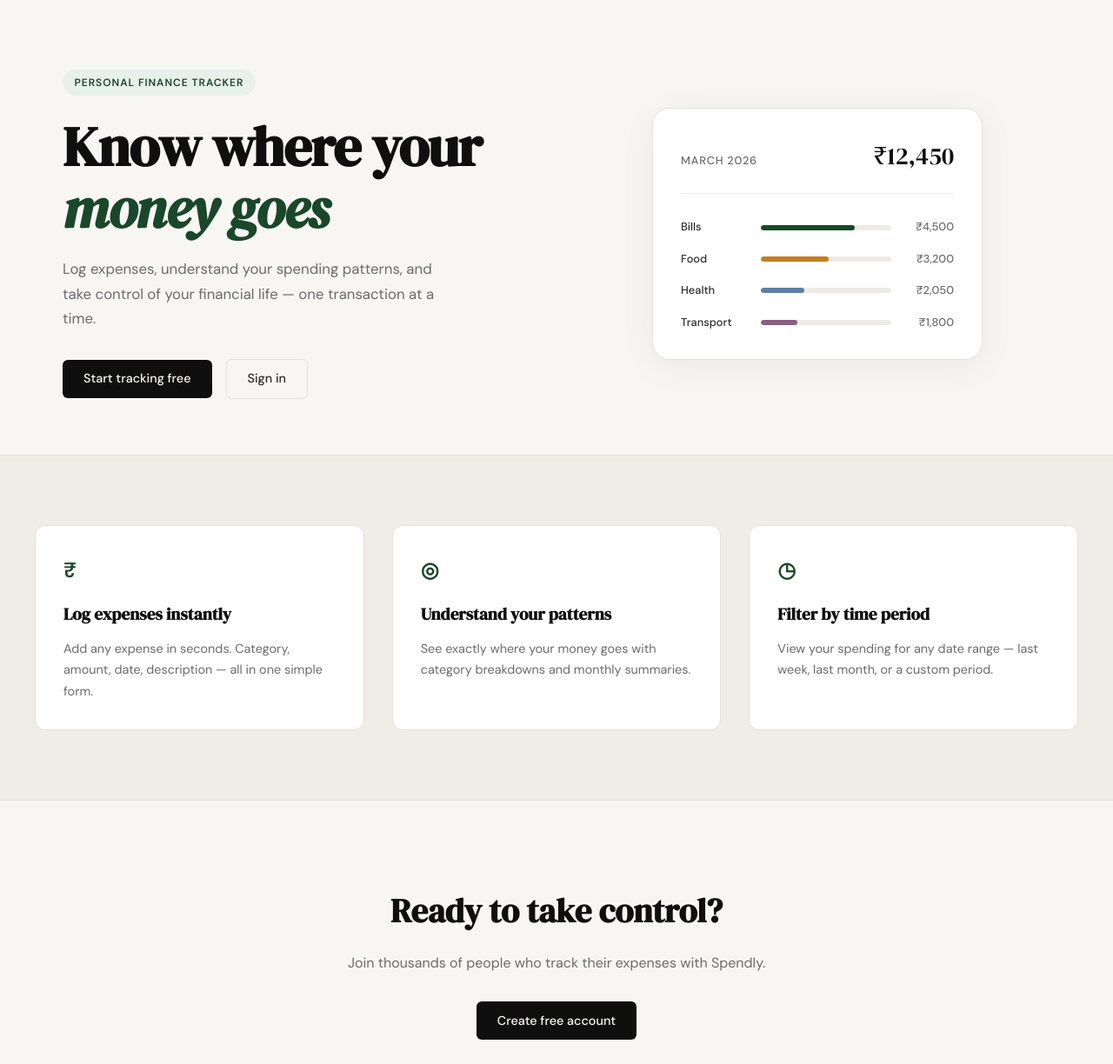
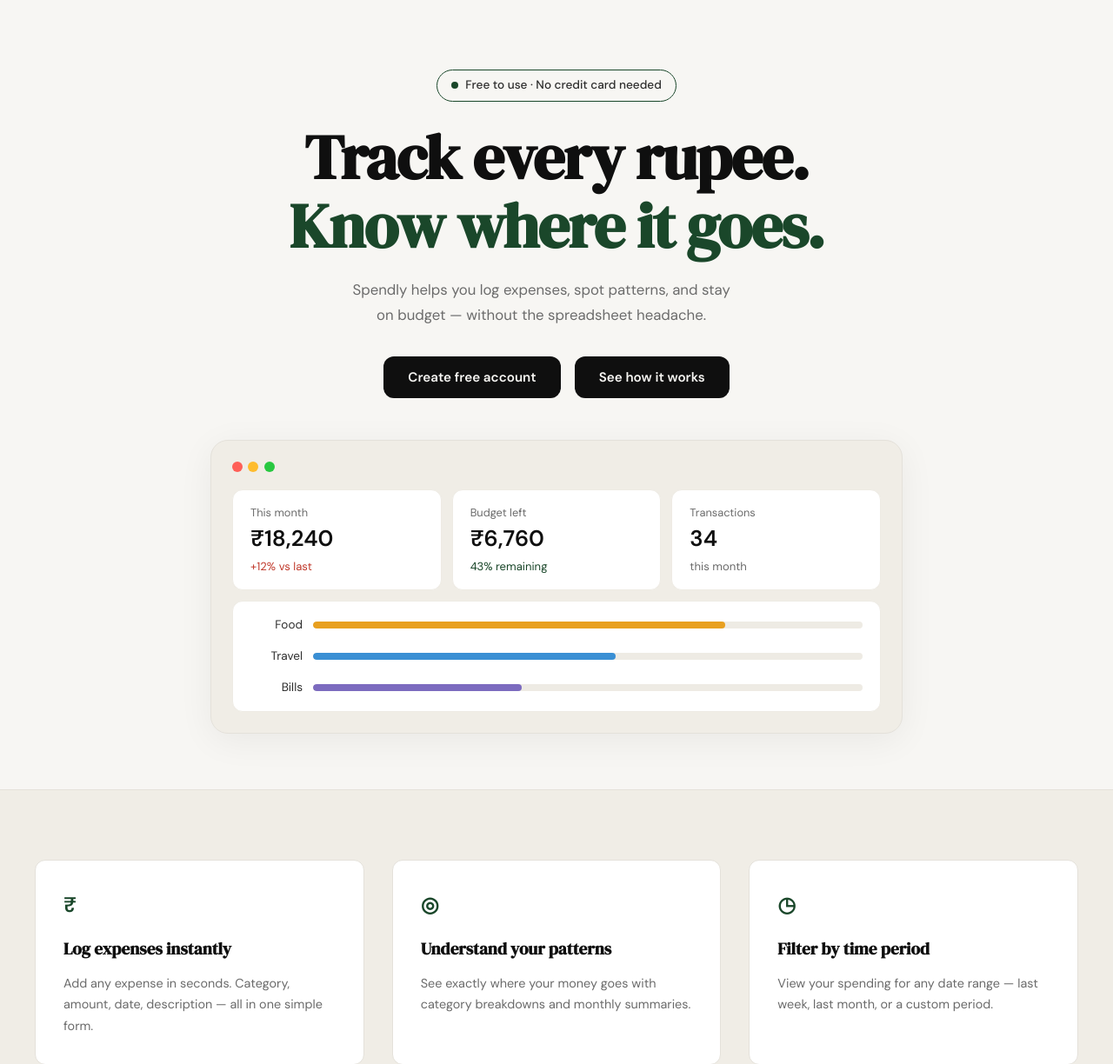
Before and after one commit to ShubhamWaghmare11/splendly, a Flask app: page / in a window 1280 px wide. Shown: the part 61-1285 px from the top of the page at 87% size. Run offline with Flask 3, Linux system fonts and the light colour scheme.

Commit message:
Updated landing page

```diff
--- /dev/null
+++ b/static/css/landing.css
@@ -0,0 +1,182 @@
+/* ------------------------------------------------------------------ */
+/* Hero — landing page overrides                                        */
+/* ------------------------------------------------------------------ */
+
+.hero {
+    display: flex;
+    flex-direction: column;
+    align-items: center;
+    text-align: center;
+    padding: 5rem 2rem 4rem;
+    gap: 3rem;
+    max-width: 860px;
+    margin: 0 auto;
+}
+
+.hero-badge {
+    display: inline-flex;
+    align-items: center;
+    gap: 0.5rem;
+    background: transparent;
+    border: 1px solid var(--accent);
+    color: var(--ink-soft);
+    font-size: 0.85rem;
+    font-weight: 500;
+    padding: 0.4rem 1rem;
+    border-radius: 999px;
+    margin-bottom: 1.5rem;
+    text-transform: none;
+    letter-spacing: normal;
+}
+
+.hero-badge-dot {
+    width: 8px;
+    height: 8px;
+    border-radius: 50%;
+    background: var(--accent);
+    display: inline-block;
+    flex-shrink: 0;
+}
+
+.hero-title {
+    font-family: var(--font-display);
+    font-size: clamp(2.8rem, 6vw, 4.5rem);
+    line-height: 1.1;
+    color: var(--ink);
+    margin-bottom: 1.25rem;
+    font-style: normal;
+    letter-spacing: -0.02em;
+}
+
+.hero-title-accent {
+    color: var(--accent);
+    display: block;
+}
+
+.hero-subtitle {
+    font-size: 1.05rem;
+    color: var(--ink-muted);
+    line-height: 1.75;
+    max-width: 580px;
+    margin-bottom: 2rem;
+}
+
+.hero-actions {
+    display: flex;
+    gap: 1rem;
+    justify-content: center;
+}
+
+.btn-hero {
+    display: inline-block;
+    background: var(--ink);
+    color: var(--paper);
+    padding: 0.75rem 1.75rem;
+    border-radius: var(--radius-md);
+    font-family: var(--font-body);
+    font-size: 0.95rem;
+    font-weight: 600;
+    transition: background 0.2s;
+    text-decoration: none;
+}
+
+.btn-hero:hover { background: var(--accent); }
+
+/* ------------------------------------------------------------------ */
+/* Mock dashboard card                                                  */
+/* ------------------------------------------------------------------ */
+
+.hero-dashboard { width: 100%; }
+
+.dashboard-card {
+    background: var(--paper-warm);
+    border: 1px solid var(--border);
+    border-radius: var(--radius-lg);
+    padding: 1.5rem;
+    box-shadow: 0 8px 40px rgba(0, 0, 0, 0.06);
+}
+
+.dashboard-dots {
+    display: flex;
+    gap: 0.4rem;
+    margin-bottom: 1.25rem;
+}
+
+.dot {
+    width: 12px;
+    height: 12px;
+    border-radius: 50%;
+}
+
+.dot-red    { background: #ff5f57; }
+.dot-yellow { background: #febc2e; }
+.dot-green  { background: #28c840; }
+
+.dashboard-stats {
+    display: grid;
+    grid-template-columns: repeat(3, 1fr);
+    gap: 0.75rem;
+    margin-bottom: 0.75rem;
+}
+
+.stat-tile {
+    background: var(--paper-card);
+    border: 1px solid var(--border-soft);
+    border-radius: var(--radius-md);
+    padding: 1rem 1.25rem;
+    display: flex;
+    flex-direction: column;
+    gap: 0.3rem;
+    text-align: left;
+}
+
+.stat-label { font-size: 0.8rem; color: var(--ink-muted); }
+.stat-value { font-size: 1.6rem; font-weight: 600; color: var(--ink); line-height: 1.2; }
+.stat-sub   { font-size: 0.82rem; color: var(--ink-muted); }
+.stat-sub-danger { color: var(--danger); }
+.stat-sub-accent { color: var(--accent); }
+
+.dashboard-bars {
+    background: var(--paper-card);
+    border: 1px solid var(--border-soft);
+    border-radius: var(--radius-md);
+    padding: 1rem 1.25rem;
+    display: flex;
+    flex-direction: column;
+    gap: 0.9rem;
+}
+
+.dash-bar-row {
+    display: grid;
+    grid-template-columns: 60px 1fr;
+    align-items: center;
+    gap: 0.75rem;
+}
+
+.dash-bar-label {
+    font-size: 0.85rem;
+    color: var(--ink-soft);
+    text-align: right;
+}
+
+.dash-bar-track {
+    height: 8px;
+    background: var(--border-soft);
+    border-radius: 999px;
+    overflow: hidden;
+}
+
+.dash-bar {
+    height: 100%;
+    border-radius: 999px;
+}
+
+/* ------------------------------------------------------------------ */
+/* Responsive                                                           */
+/* ------------------------------------------------------------------ */
+
+@media (max-width: 600px) {
+    .hero { padding: 3rem 1rem 2rem; }
+    .dashboard-stats { grid-template-columns: 1fr; }
+    .hero-actions { flex-direction: column; align-items: center; }
+}
--- a/templates/landing.html
+++ b/templates/landing.html
@@ -2,66 +2,81 @@
 
 {% block title %}Spendly — Track Every Rupee{% endblock %}
 
+{% block head %}
+<link rel="stylesheet" href="{{ url_for('static', filename='css/landing.css') }}">
+{% endblock %}
+
 {% block content %}
 
 <section class="hero">
-    <div class="hero-inner">
-        <div class="hero-badge">Personal Finance Tracker</div>
+    <div class="hero-text">
+        <div class="hero-badge">
+            <span class="hero-badge-dot"></span>
+            Free to use · No credit card needed
+        </div>
         <h1 class="hero-title">
-            Know where your<br>
-            <em>money goes</em>
+            Track every rupee.<br>
+            <span class="hero-title-accent">Know where it goes.</span>
         </h1>
         <p class="hero-subtitle">
-            Log expenses, understand your spending patterns,
-            and take control of your financial life —
-            one transaction at a time.
+            Spendly helps you log expenses, spot patterns, and stay<br>
+            on budget — without the spreadsheet headache.
         </p>
         <div class="hero-actions">
-            <a href="{{ url_for('register') }}" class="btn-primary">Start tracking free</a>
-            <a href="{{ url_for('login') }}" class="btn-ghost">Sign in</a>
+            <a href="{{ url_for('register') }}" class="btn-hero">Create free account</a>
+            <a href="#features" class="btn-hero">See how it works</a>
         </div>
     </div>
-    <div class="hero-visual">
-        <div class="mock-card">
-            <div class="mock-card-header">
-                <span class="mock-label">March 2026</span>
-                <span class="mock-total">₹12,450</span>
+
+    <div class="hero-dashboard">
+        <div class="dashboard-card">
+            <div class="dashboard-dots">
+                <span class="dot dot-red"></span>
+                <span class="dot dot-yellow"></span>
+                <span class="dot dot-green"></span>
             </div>
-            <div class="mock-bars">
-                <div class="mock-bar-row">
-                    <span class="mock-cat">Bills</span>
-                    <div class="mock-bar-track">
-                        <div class="mock-bar" style="width: 72%"></div>
+            <div class="dashboard-stats">
+                <div class="stat-tile">
+                    <span class="stat-label">This month</span>
+                    <span class="stat-value">₹18,240</span>
+                    <span class="stat-sub stat-sub-danger">+12% vs last</span>
+                </div>
+                <div class="stat-tile">
+                    <span class="stat-label">Budget left</span>
+                    <span class="stat-value">₹6,760</span>
+                    <span class="stat-sub stat-sub-accent">43% remaining</span>
+                </div>
+                <div class="stat-tile">
+                    <span class="stat-label">Transactions</span>
+                    <span class="stat-value">34</span>
+                    <span class="stat-sub">this month</span>
+                </div>
+            </div>
+            <div class="dashboard-bars">
+                <div class="dash-bar-row">
+                    <span class="dash-bar-label">Food</span>
+                    <div class="dash-bar-track">
+                        <div class="dash-bar" style="width: 75%; background: #e8a020;"></div>
                     </div>
-                    <span class="mock-amt">₹4,500</span>
                 </div>
-                <div class="mock-bar-row">
-                    <span class="mock-cat">Food</span>
-                    <div class="mock-bar-track">
-                        <div class="mock-bar mock-bar-2" style="width: 52%"></div>
+                <div class="dash-bar-row">
+                    <span class="dash-bar-label">Travel</span>
+                    <div class="dash-bar-track">
+                        <div class="dash-bar" style="width: 55%; background: #3a8fd4;"></div>
                     </div>
-                    <span class="mock-amt">₹3,200</span>
                 </div>
-                <div class="mock-bar-row">
-                    <span class="mock-cat">Health</span>
-                    <div class="mock-bar-track">
-                        <div class="mock-bar mock-bar-3" style="width: 33%"></div>
+                <div class="dash-bar-row">
+                    <span class="dash-bar-label">Bills</span>
+                    <div class="dash-bar-track">
+                        <div class="dash-bar" style="width: 38%; background: #7c6bbf;"></div>
                     </div>
-                    <span class="mock-amt">₹2,050</span>
-                </div>
-                <div class="mock-bar-row">
-                    <span class="mock-cat">Transport</span>
-                    <div class="mock-bar-track">
-                        <div class="mock-bar mock-bar-4" style="width: 28%"></div>
-                    </div>
-                    <span class="mock-amt">₹1,800</span>
                 </div>
             </div>
         </div>
     </div>
 </section>
 
-<section class="features">
+<section class="features" id="features">
     <div class="features-inner">
         <div class="feature-card">
             <div class="feature-icon">₹</div>
```
